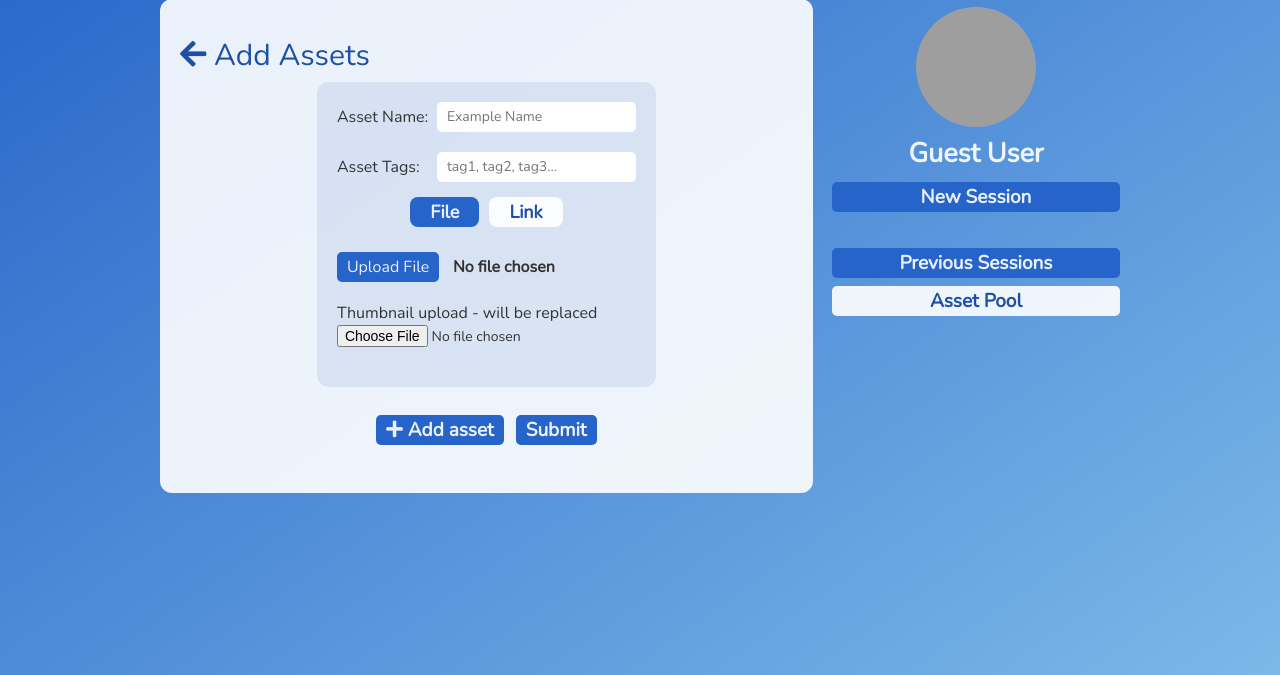
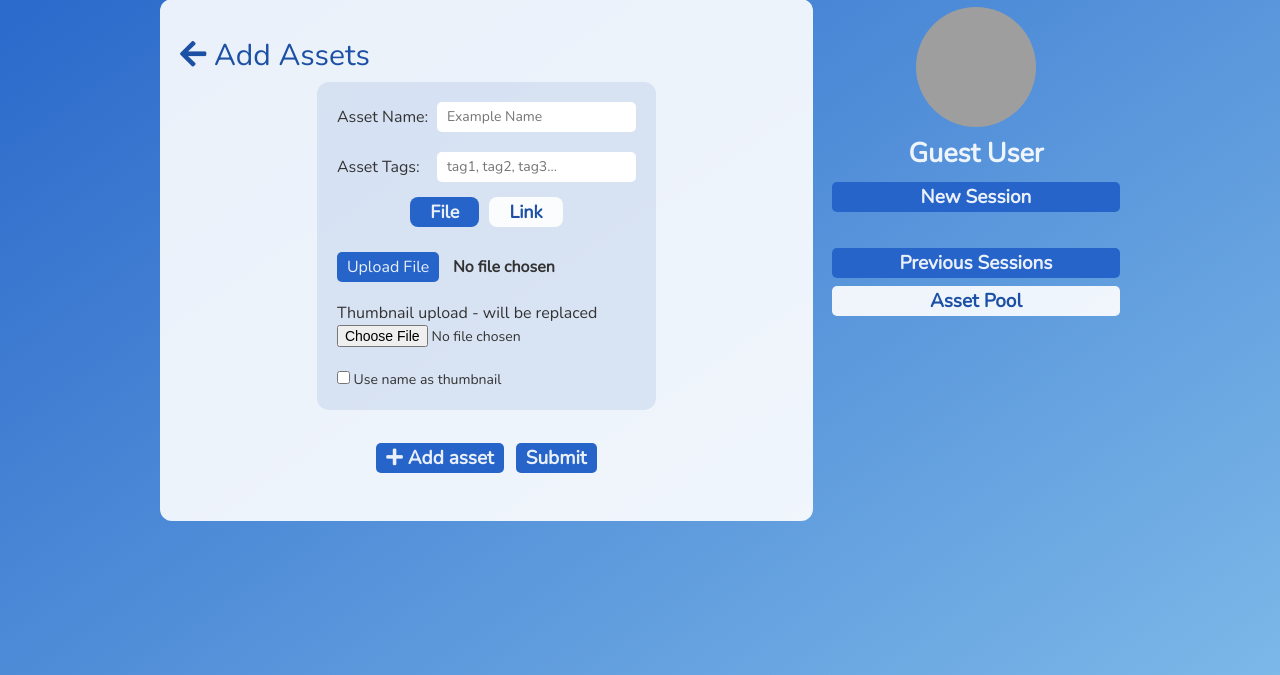
Before and after one commit to voltZs/improvisor-group-project, a Flask app: template improvisor/templates/asset_form.html in a window 1280 px wide. Shown: the part 101-776 px from the top of the page. Run offline with Flask 2, Linux system fonts and the light colour scheme; the template is opened without the code that fills it: values that come from a table or form of the project are taken from there, others are empty; some libraries are stand-ins or nearby versions; grey boxes are pictures that could not be loaded.

Commit message:
updated asset_form.html to add thumbnails functionality

```diff
--- a/improvisor/templates/asset_form.html
+++ b/improvisor/templates/asset_form.html
@@ -14,7 +14,7 @@
         <form method='POST' action="" enctype="multipart/form-data" class="whiteContainer" id="form1">
             <div class="inputSection">
                 <div class="labelDiv">Asset Name:</div>
-                {{render_field(form.assetname, autocomplete="assetname", placeholder="Example Name", class="bubbleButton growText", minlength="2", maxlength="50", required="true")}}
+                {{render_field(form.assetname, autocomplete="assetname", placeholder="Example Name", class="bubbleButton growText", minlength="2", maxlength="50", required="true", id="assetName")}}
             </div>
             <br />
             <div class="inputSection">
@@ -50,11 +50,22 @@
                 <!-- </div> -->
             </div>
 
-
+            <!-- hidden input for sending thumbnail's base64 to server -->
             <input type="submit" class="hiddenSubmit">
+            {{form.assetAutomaticThumbnail(id="thumbHidden")}}
             <br />
+            <input type="checkbox" id="thumbnailNameCheckbox"> Use name as thumbnail <br>
             {{ form.hidden_tag() }}
         </form>
+
+        <!-- buttons for selecting page of pdf -->
+        <div class="buttonMiddle">
+          <button class="bubbleButton bubbleButtonDark hidden" id="prevButton">Previous</button>
+          <button class="bubbleButton bubbleButtonDark ml-2 hidden" id="nextButton">Next</button>
+        </div>
+        <div id="thumbnailSpace">
+          <!-- container for thumbnail -->
+        </div>
     </div>
     <div class="formFooter">
         <div class="bubbleButton bubbleButtonDark rowsButton" id="addAssetBtn">
```
